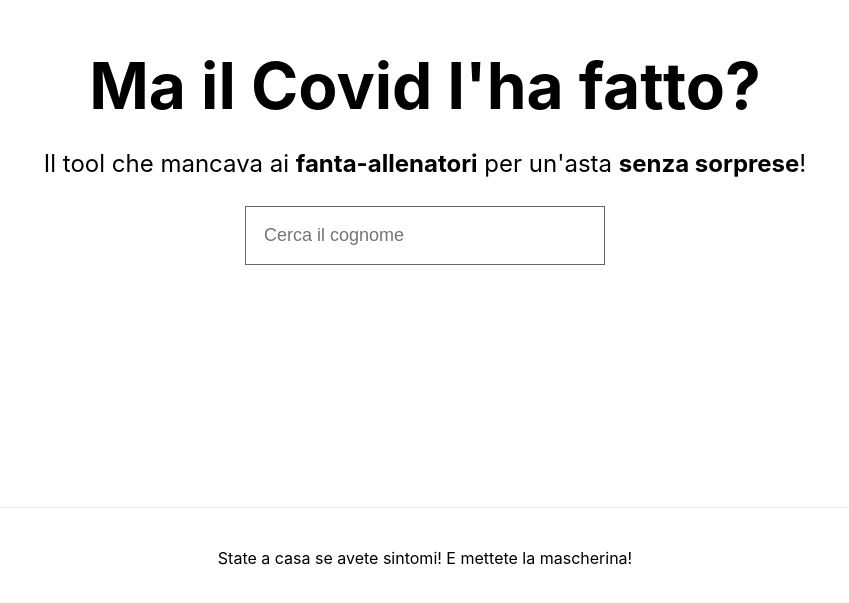
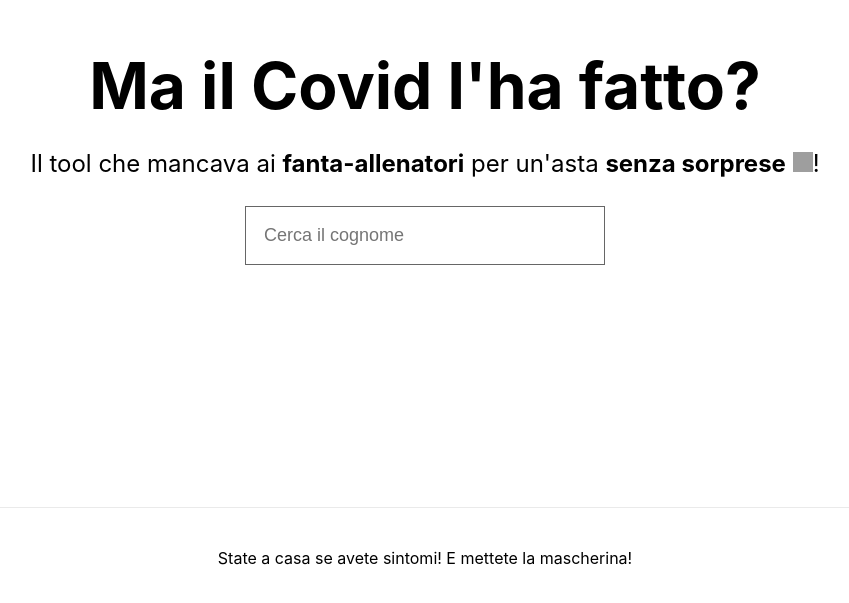
Before and after one commit to invasionofsmallcubes/malhafattoilcovid, a Next.js app: page / in a window 1280 px wide. Shown: the part 193-796 px from the top of the page, without its empty margins (215-1064 px from the left). Built offline with nearby package versions, Linux system fonts and the light colour scheme; grey boxes are pictures that could not be loaded.

Commit message:
added static counter

```diff
--- a/pages/index.js
+++ b/pages/index.js
@@ -17,7 +17,7 @@ export default function Home() {
         </h1>
 
         <p className={styles.description}>
-          Il tool che mancava ai <strong>fanta-allenatori</strong> per un'asta <strong>senza sorprese</strong>!
+          Il tool che mancava ai <strong>fanta-allenatori</strong> per un'asta <strong>senza sorprese</strong> <img width="20" height="20" src="https://bit.ly/2H74fJD"/>!
         </p>
         <Result />
       </main>
```
